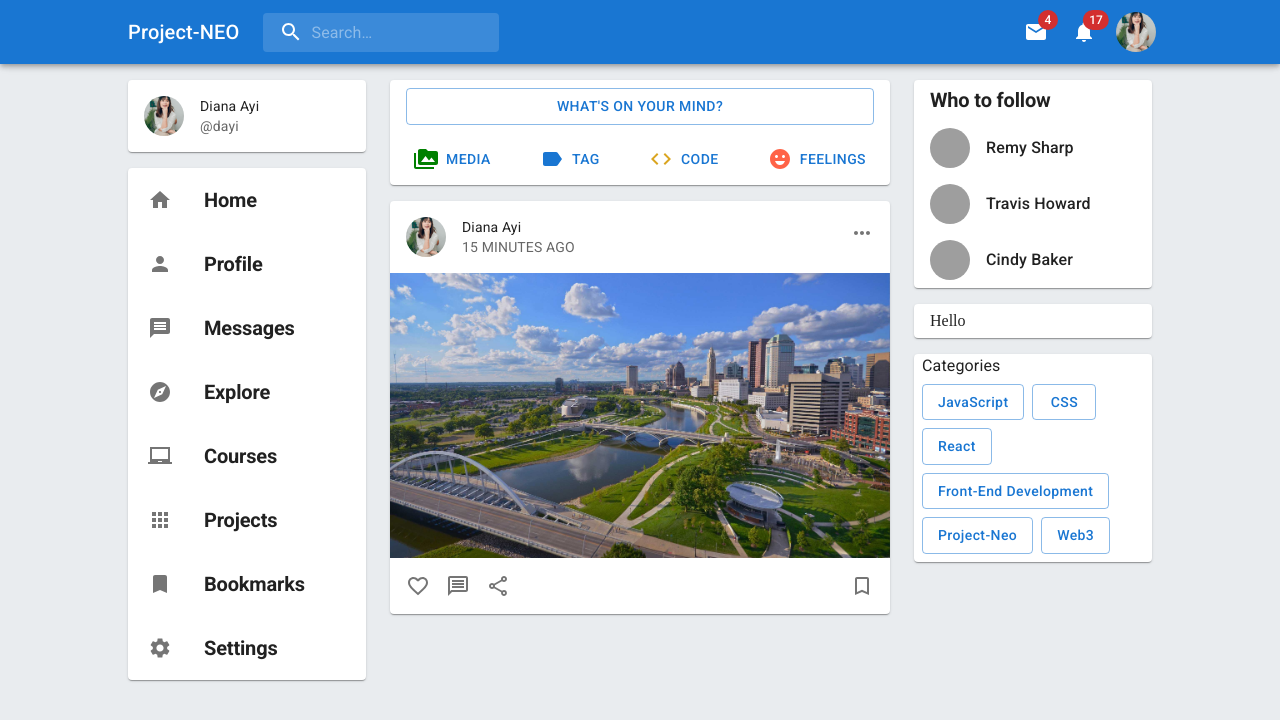
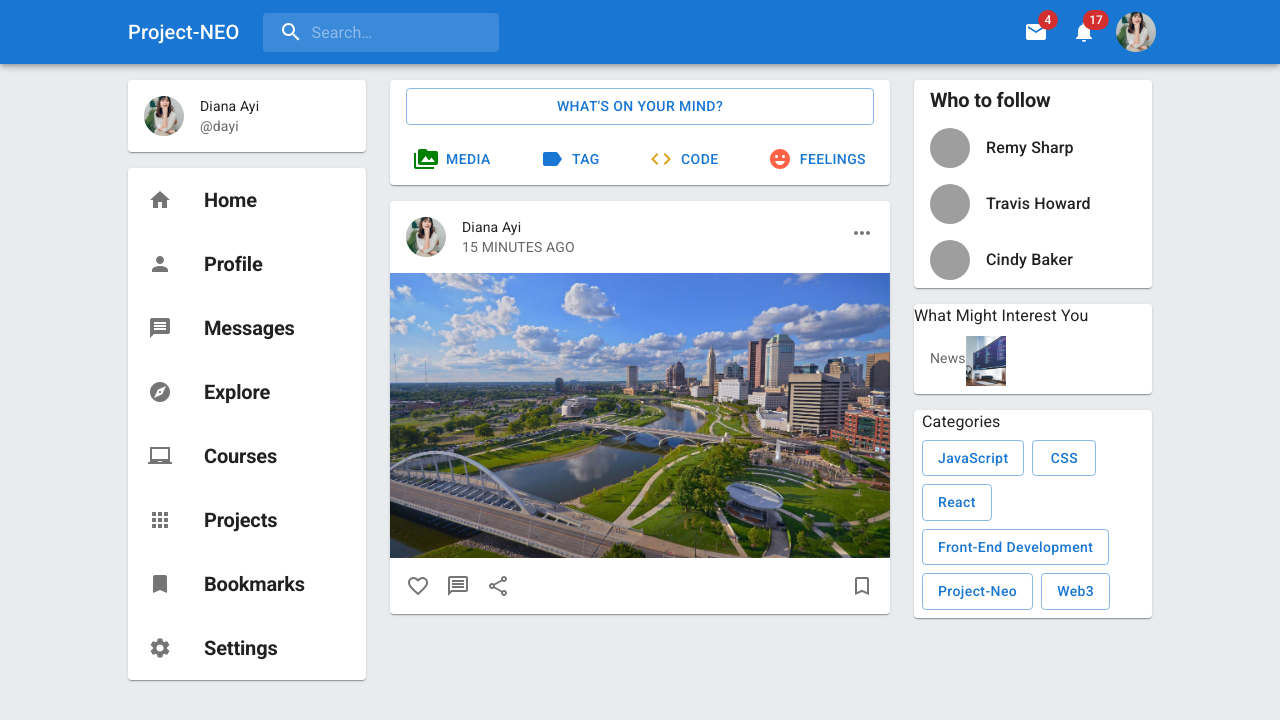
Before and after one commit to jpzambranoleon/project-neo-front-end, a React (Create React App) app: page / in a window 1280 px wide. Shown: the top 720 px of the page. Built offline with nearby package versions, Linux system fonts and the light colour scheme; grey boxes are pictures that could not be loaded.

Commit message:
updated News.jsx

```diff
--- a/src/pages/homePage/components/News.jsx
+++ b/src/pages/homePage/components/News.jsx
@@ -1,10 +1,22 @@
-import { ListItemButton, Paper } from "@mui/material";
+import { Box, CardMedia, ListItemButton, Paper, Typography } from "@mui/material";
 
 const News = () => {
     return (
         <Paper sx={{ mb: 2 }}>
+            <Typography>
+                What Might Interest You
+            </Typography>
             <ListItemButton>
-                Hello
+                <Typography sx={{ fontSize: 14 }} color="text.secondary" gutterBottom>
+                    News
+                </Typography>
+                <Box>
+                    <CardMedia
+                        component="img"
+                        image="/assets/background/loginBackground.jpg"
+                        sx={{ maxHeight: 50 }}
+                    />
+                </Box>
             </ListItemButton>
         </Paper>
     );
```
